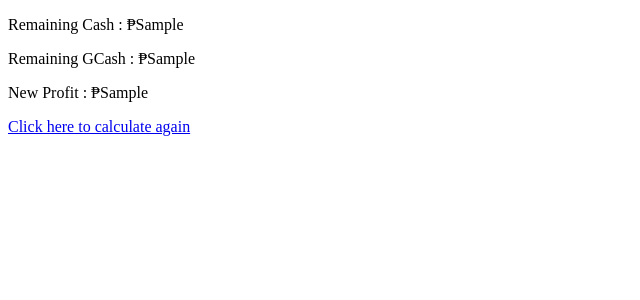
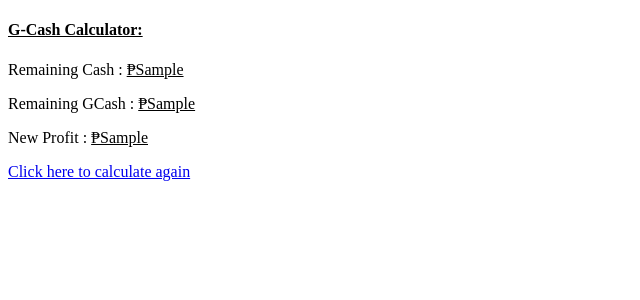
Before and after one commit to deeothenteecation/gcashcalc, a Flask app: template templates/calculation.html in a window 1280 px wide. Shown: the top 300 px of the page, without its empty margins (0-640 px from the left). Run offline with Flask 3, Linux system fonts and the light colour scheme; the template is opened without the code that fills it: most values are stand-ins (such as "Sample title", 1, 10 or a date in 2020).

Commit message:
Update calculation.html

```diff
--- a/templates/calculation.html
+++ b/templates/calculation.html
@@ -3,12 +3,13 @@
 <head>
     <meta charset="UTF-8">
     <meta name="viewport" content="width=device-width, initial-scale=1.0">
-    <title>result</title>
+    <title>Result</title>
 </head>
 <body>
-    <p> Remaining Cash :  ₱{{result1}}</p>
-    <p> Remaining GCash :  ₱{{result2}}</p>
-    <p> New Profit :  ₱{{result3}}</p>
+    <h4 style="text-decoration: underline;">G-Cash Calculator:</h4>
+    <p> Remaining Cash :  <span style="text-decoration: underline;">₱{{result1}}</span></p>
+    <p> Remaining GCash :  <span style="text-decoration: underline;">₱{{result2}}</span></p>
+    <p> New Profit :  <span style="text-decoration: underline;">₱{{result3}}</span></p>
     <p><a href="/">Click here to calculate again</a></p>
 </body>
 </html>
```
